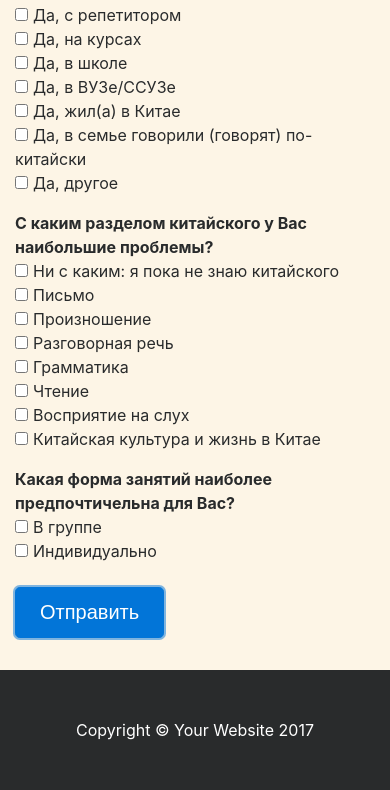
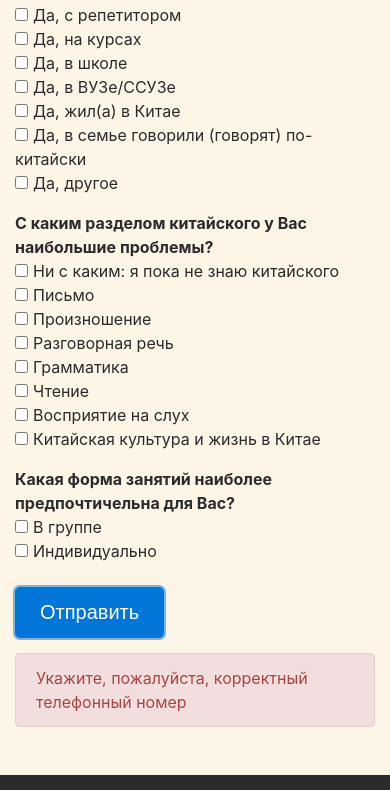
Before and after one commit to Aleks339/Shanlin, a website: page index.html in a window 390 px wide. Both pictures are taken after typing "Sample", "Sample", "5551234", "name@example.com" into the empty fields and a click on the button "Отправить". Shown: the part 2928-3718 px from the top of the page. Drawn offline with Linux system fonts and the light colour scheme.

Commit message:
phone validation added

```diff
--- a/index.html
+++ b/index.html
@@ -281,14 +281,20 @@
             $("#message").text('Укажите, пожалуйста, корректный почтовый адрес');
             return false;
           }
+          if (!isValidTelNum($("#tel").val())){
+            $("#message").text('Укажите, пожалуйста, корректный телефонный номер');
+            return false;
+          }
           return true;
         }
         function isValidEmailAddress(emailAddress) {
             var pattern = new RegExp(/^(("[\w-\s]+")|([\w-]+(?:\.[\w-]+)*)|("[\w-\s]+")([\w-]+(?:\.[\w-]+)*))(@((?:[\w-]+\.)*\w[\w-]{0,66})\.([a-z]{2,6}(?:\.[a-z]{2})?)$)|(@\[?((25[0-5]\.|2[0-4][0-9]\.|1[0-9]{2}\.|[0-9]{1,2}\.))((25[0-5]|2[0-4][0-9]|1[0-9]{2}|[0-9]{1,2})\.){2}(25[0-5]|2[0-4][0-9]|1[0-9]{2}|[0-9]{1,2})\]?$)/i);
             return pattern.test(emailAddress);
         }
-        $("#phone").inputmask("+7(999)999-99-99")
-
+        function isValidTelNum(TelNum) {
+            var phone_pattern = new RegExp (/([0-9]{10})|(\([0-9]{3}\)\s+[0-9]{3}\-[0-9]{4})/);
+            return phone_pattern.test(TelNum);
+        }
       })
     </script>
 </body>
```
